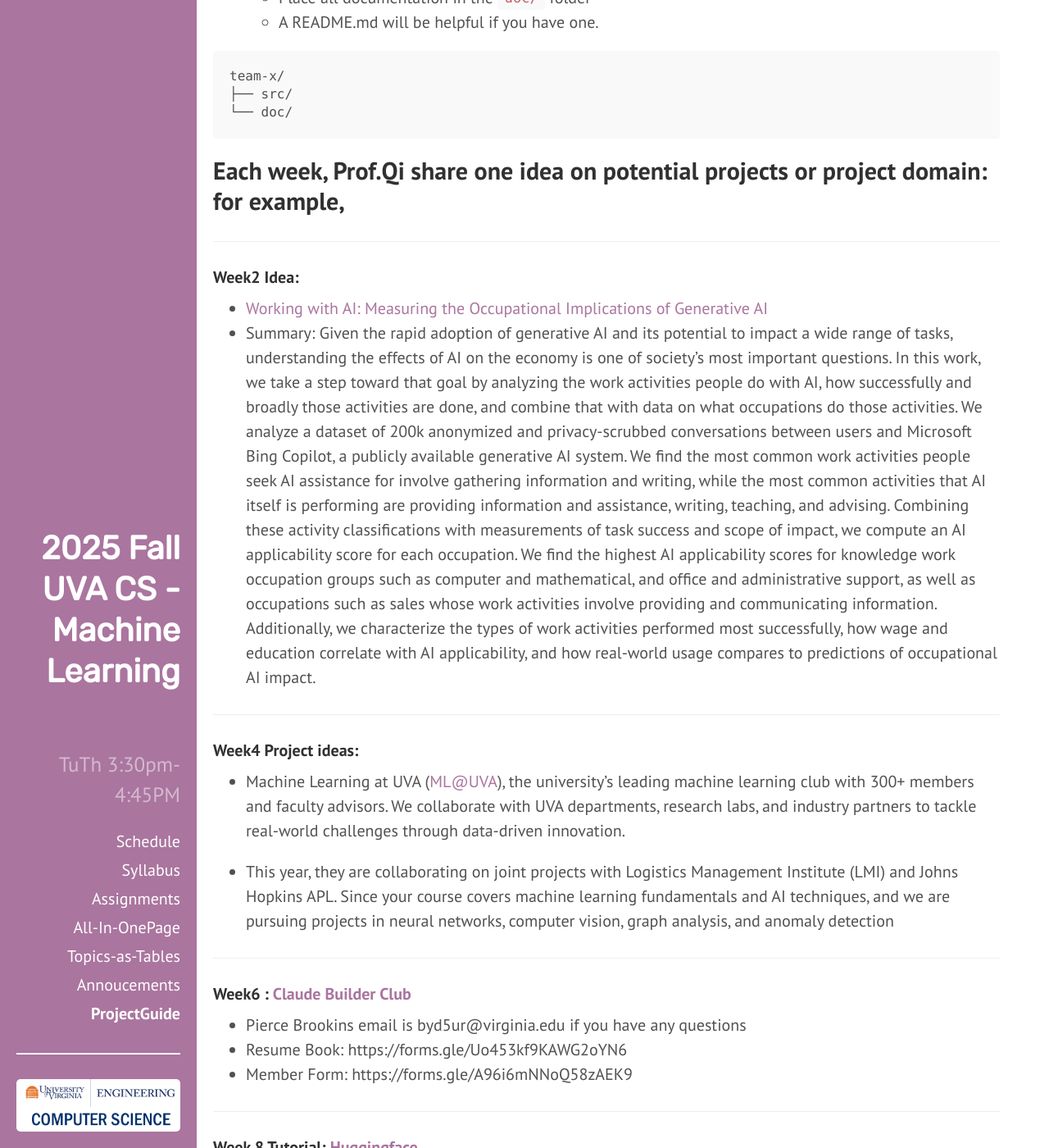
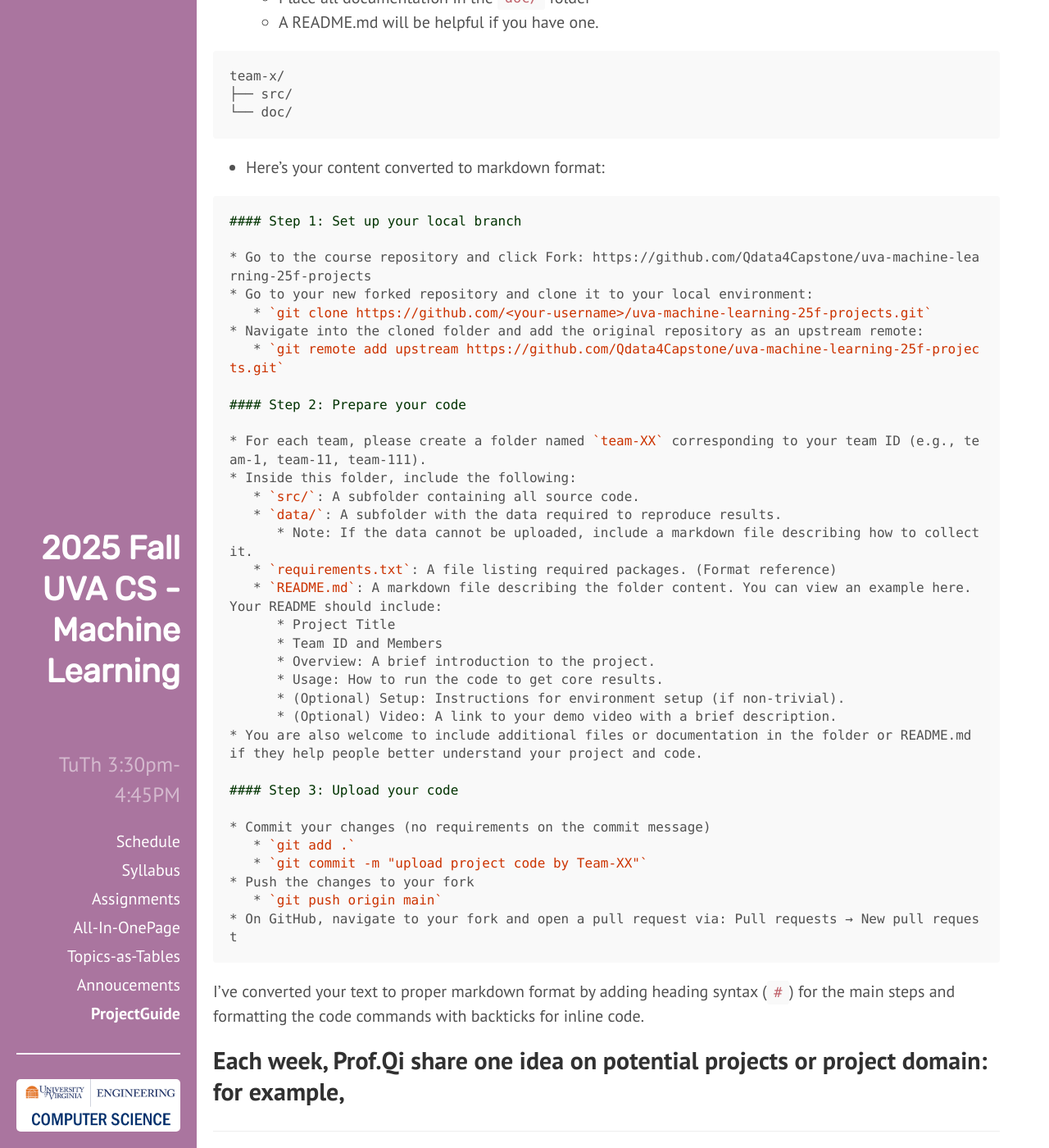
Before and after one commit to qiyanjun/2025Fall-UVA-CS-MachineLearningDeep, a Jekyll site: the page built from z25fProjects.md, in a window 1280 px wide and 1400 px high, scrolled down 1706 px. Shown: the whole window at 82% size. Built offline with Jekyll 4.4.1, drawn with Linux system fonts in a browser that asks for light colours.

Commit message:
Update z25fProjects.md

````diff
--- a/z25fProjects.md
+++ b/z25fProjects.md
@@ -48,6 +48,45 @@
 └── doc/
 ```
 
++ Here's your content converted to markdown format:
+
+```markdown
+#### Step 1: Set up your local branch
+
+* Go to the course repository and click Fork: https://github.com/Qdata4Capstone/uva-machine-learning-25f-projects
+* Go to your new forked repository and clone it to your local environment:
+   * `git clone https://github.com/<your-username>/uva-machine-learning-25f-projects.git`
+* Navigate into the cloned folder and add the original repository as an upstream remote:
+   * `git remote add upstream https://github.com/Qdata4Capstone/uva-machine-learning-25f-projects.git`
+
+#### Step 2: Prepare your code
+
+* For each team, please create a folder named `team-XX` corresponding to your team ID (e.g., team-1, team-11, team-111).
+* Inside this folder, include the following:
+   * `src/`: A subfolder containing all source code.
+   * `data/`: A subfolder with the data required to reproduce results.
+      * Note: If the data cannot be uploaded, include a markdown file describing how to collect it.
+   * `requirements.txt`: A file listing required packages. (Format reference)
+   * `README.md`: A markdown file describing the folder content. You can view an example here. Your README should include:
+      * Project Title
+      * Team ID and Members
+      * Overview: A brief introduction to the project.
+      * Usage: How to run the code to get core results.
+      * (Optional) Setup: Instructions for environment setup (if non-trivial).
+      * (Optional) Video: A link to your demo video with a brief description.
+* You are also welcome to include additional files or documentation in the folder or README.md if they help people better understand your project and code.
+
+#### Step 3: Upload your code
+
+* Commit your changes (no requirements on the commit message)
+   * `git add .`
+   * `git commit -m "upload project code by Team-XX"`
+* Push the changes to your fork
+   * `git push origin main`
+* On GitHub, navigate to your fork and open a pull request via: Pull requests → New pull request
+```
+
+I've converted your text to proper markdown format by adding heading syntax (`#`) for the main steps and formatting the code commands with backticks for inline code.
 
 
 ## Each week, Prof.Qi share one idea on potential projects or project domain: for example,
````
